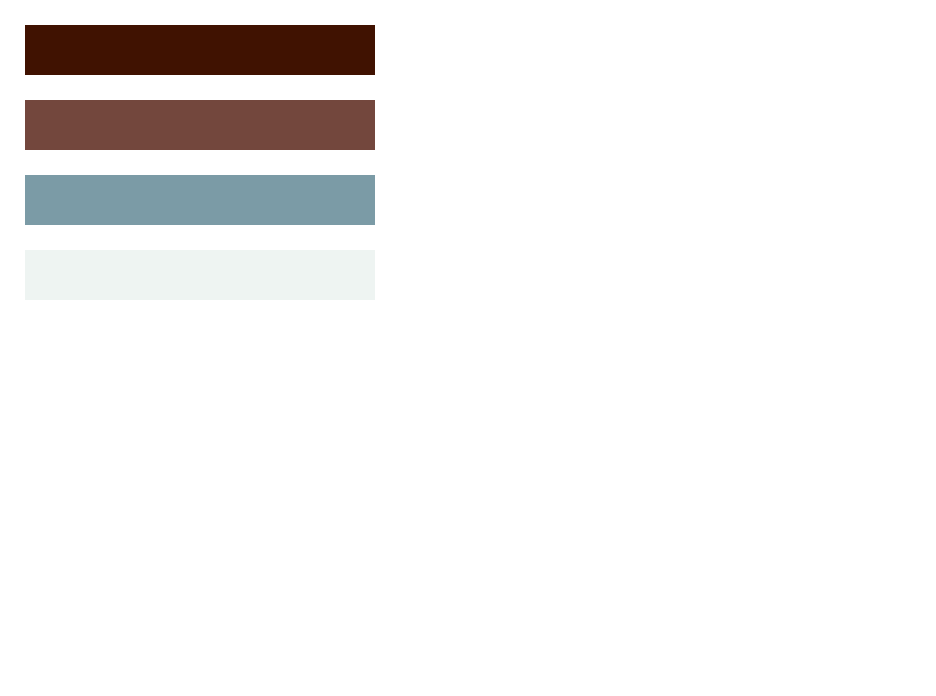
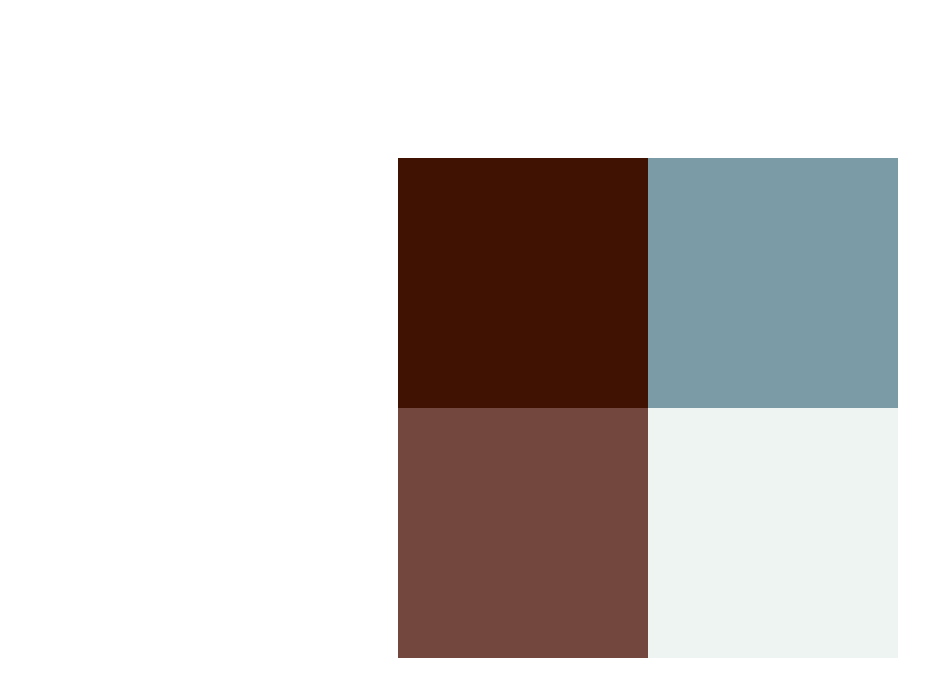
Before and after one commit to Willowsounds/5-seconds-of-light, a plain HTML site: page prototypes/joystick-interaction/joystickButton/index.html in a window 1280 px wide. Shown: the whole page, without its empty margins (0-936 px from the left). Drawn offline with Linux system fonts and the light colour scheme.

Commit message:
no message

```diff
--- a/prototypes/joystick-interaction/joystickButton/index.html
+++ b/prototypes/joystick-interaction/joystickButton/index.html
@@ -7,16 +7,21 @@
 
     </head>
 
-    <body>
-        <div>
-        <p id="warmestColour"></p>
-        <p id="warmColour"></p>
-        <p id="coldColour"></p>
-        <p id="coldestColour"></p>
-        </div>
+    <body id="colorwheel">
+
+     <div>
+       <div id="warmestColour"></div>
+        <div id="warmColour" ></div> </div>
+      <div>
+        <div id="coldColour" ></div>
+        <div id="coldestColour"></div> </div>
+
+
         <!--load JavaScript-->
         <script src="./main.js"></script>
 
     </body>
 
 </html>
+
+<!--id=colorwheel-->
--- a/prototypes/joystick-interaction/joystickButton/styles.css
+++ b/prototypes/joystick-interaction/joystickButton/styles.css
@@ -1,45 +1,49 @@
-* {
-    /*Reset padding, margin and border on all elements*/
-    padding: 0px;
-    margin: 0px;
-    border: none;
+html{
+  height: 100%;
+  width: 100%;
+}
+/*
+#colorwheel{
+  height: 100%;
+  width: 100%;
+}*/
 
-    /*Hide overflow to remove scroller in browsers*/
-    overflow: hidden;
+body{
+  height: 100%;
+  width: 100%;
+  display: flex;
+  align-items: center;
+  justify-content: center;
 }
 
 #warmestColour {
-    width: 300px;
-    border: 25px;
-    padding: 25px;
-    margin: 25px;
+    width: 150px;
+    height: 150px;
+    padding-top: 100px;
+    padding-left: 100px;
     background-color: #401201;
   }
 
 #warmColour {
-    width: 300px;
-    border: 25px;
-    padding: 25px;
-    margin: 25px;
+  width: 150px;
+  height: 150px;
+  padding-top: 100px;
+  padding-right: 100px;
     background-color: #73473D;
     }
 
 #coldColour {
-    width: 300px;
-    border: 25px;
-    padding: 25px;
-    margin: 25px;
+  width: 150px;
+  height: 150px;
+  padding-bottom: 100px;
+  padding-left: 100px;
     background-color: #7B9BA6;
     }
 
 #coldestColour {
-    width: 300px;
-    border: 25px;
-    padding: 25px;
-    margin: 25px;
+  width: 150px;
+  height: 150px;
+  padding-bottom: 100px;
+  padding-right: 100px;
     background-color: #EEF4F2;
     }
-
-  .p{
-    border-style:double;
-  }
```
Also changed, not shown: prototypes/joystick-interaction/joystickButton/main.js (+8 -3 lines).
